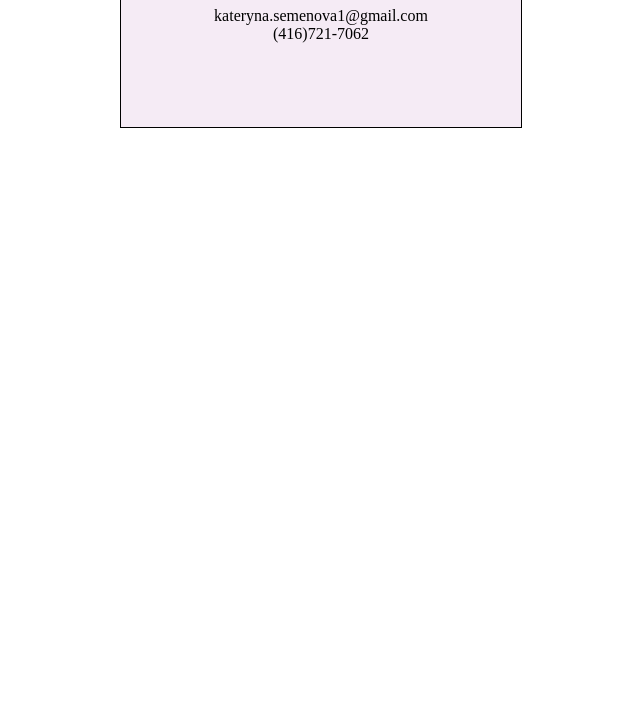
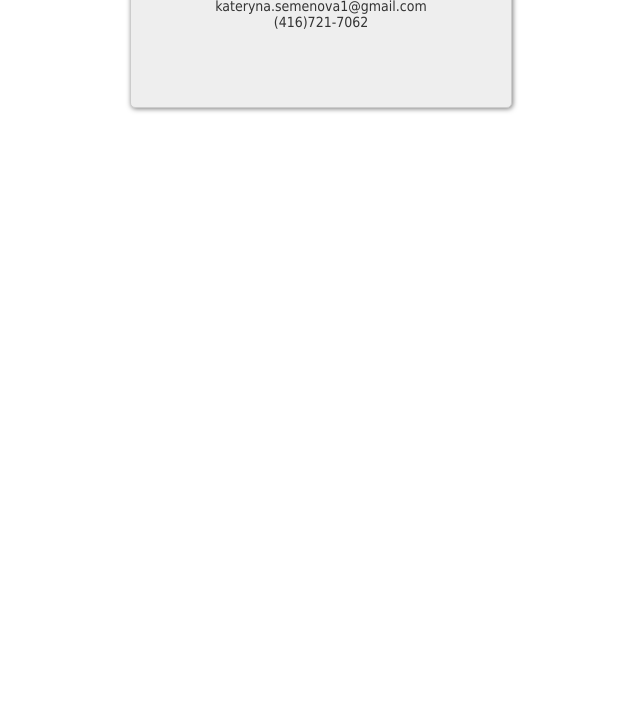
Before and after one commit to github-kat/github-kat.github.io, a plain HTML site: page index.html in a window 1280 px wide. Shown: the part 82-800 px from the top of the page, without its empty margins (319-959 px from the left). Drawn offline with Linux system fonts and the light colour scheme.

Commit message:
Update resume.css

```diff
--- a/resume.css
+++ b/resume.css
@@ -1,10 +1,15 @@
 #contact {
-  width:400px;
-  height:200px;
-  border-style:solid;
-  border-width:1px;
-  background-color:#F5EBF5;
-  margin: auto;
-  text-align:center;
-
+    background-color: #EEEEEE;
+    border-color: #CCCCCC;
+    border-radius: 5px;
+    border-style: solid;
+    border-width: 1px;
+    box-shadow: 1px 1px 5px rgba(0, 0, 0, 0.5);
+    color: #333333;
+    font-family: tahoma;
+    font-size: 14px;
+    height: 180px;
+    margin: auto;
+    text-align: center;
+    width: 380px;
 }
```
